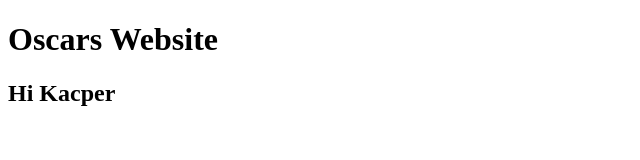
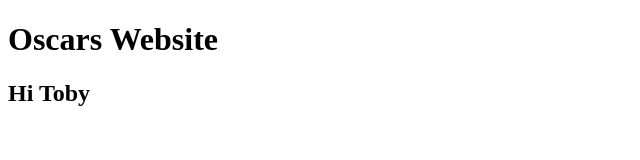
Before and after one commit to osc-hp/website, a plain HTML site: page index.html in a window 1280 px wide. Shown: the full height of the page, 0-640 px from the left. Drawn offline with Linux system fonts and the light colour scheme.

Commit message:
Update index.html

```diff
--- a/index.html
+++ b/index.html
@@ -5,6 +5,6 @@
 </head>
 <body>
 	<h1>Oscars Website</h1>
-	<h2>Hi Kacper</h2>
+	<h2>Hi Toby</h2>
 </body>
 </html>
```
